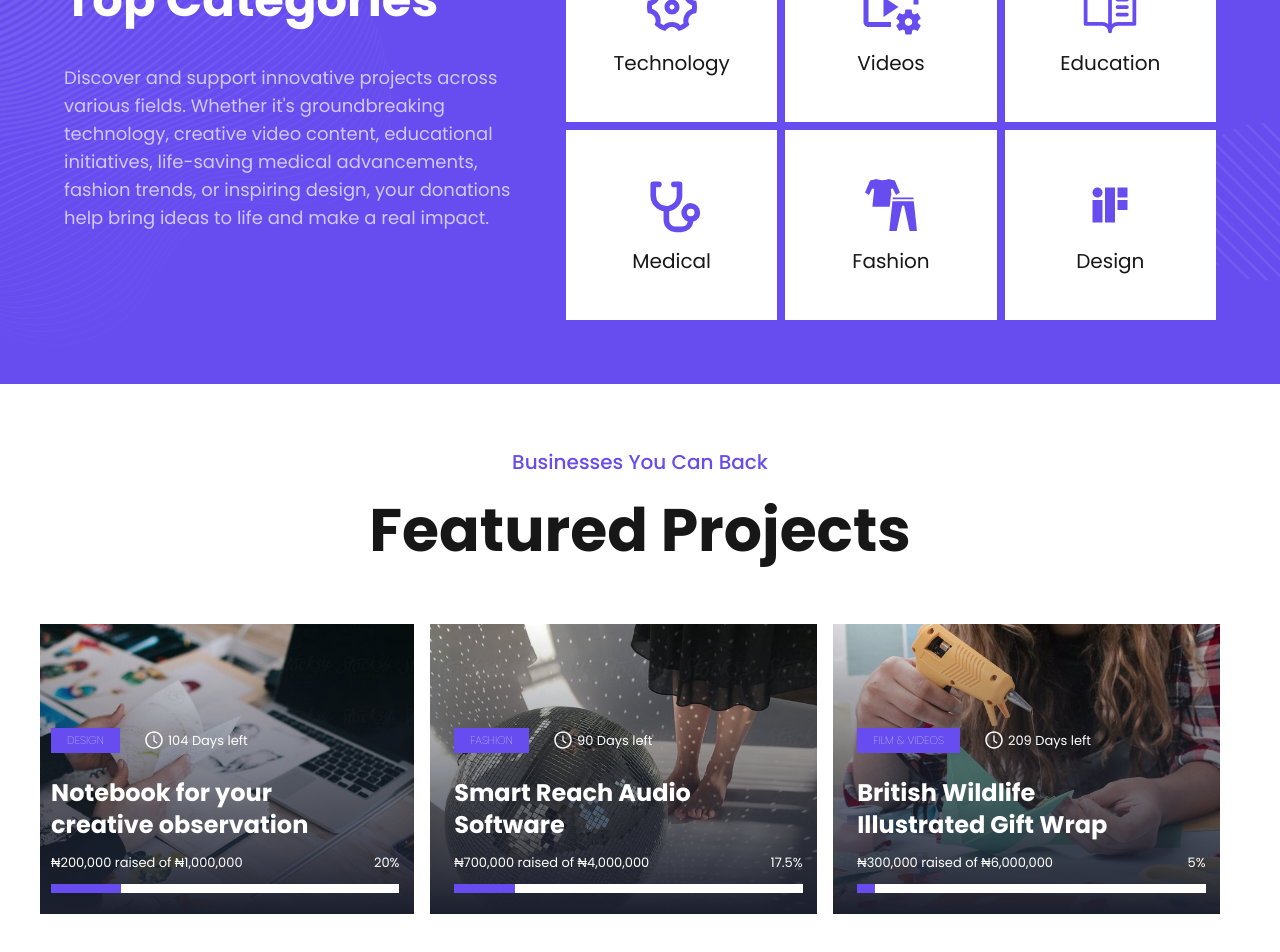
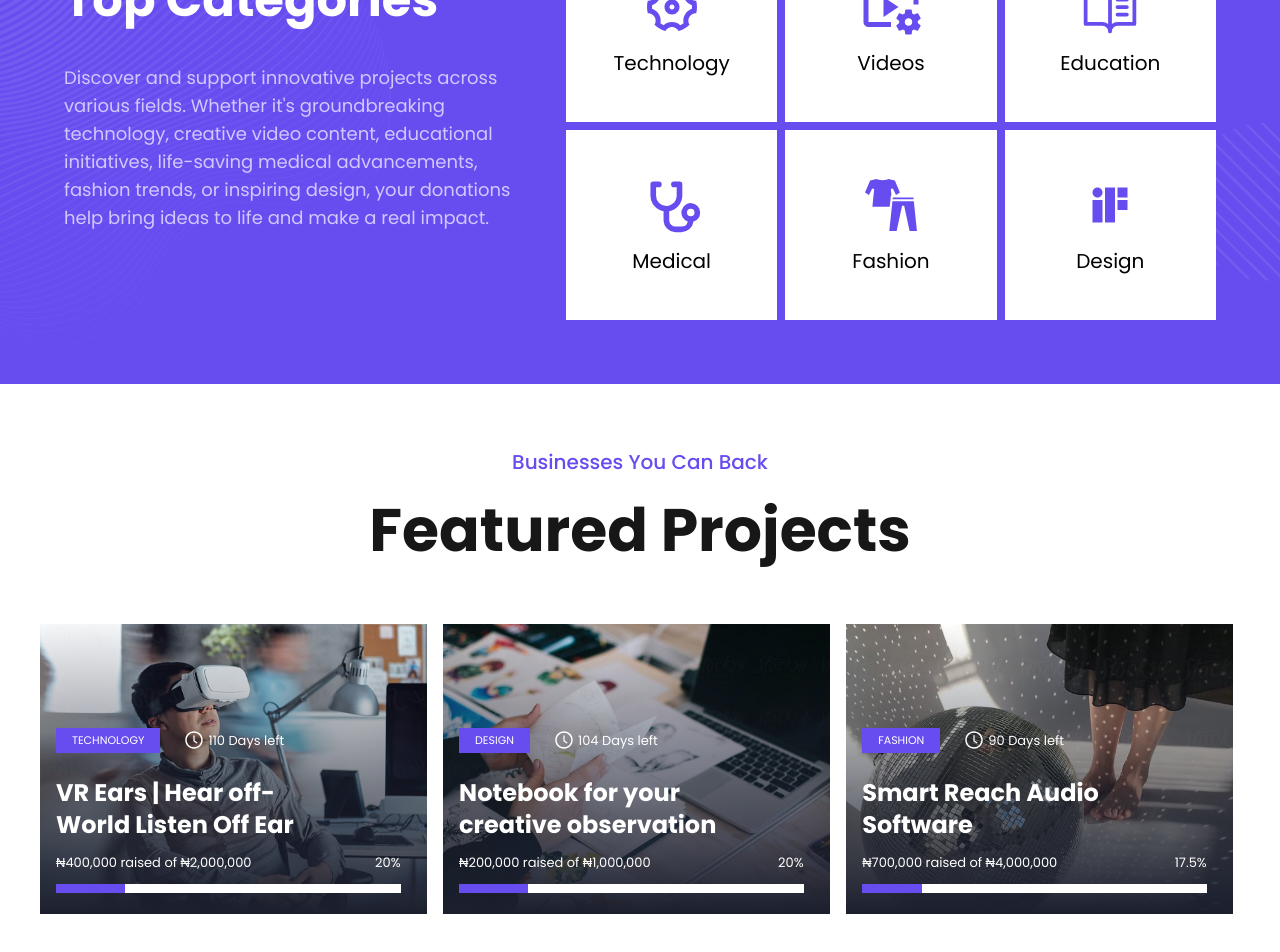
Before and after one commit to spanzyteo/Doughnation, a Next.js app: page / in a window 1280 px wide. Shown: the part 814-1766 px from the top of the page. Built offline with nearby package versions, Linux system fonts and the light colour scheme.

Commit message:
recent modification on the component folder

```diff
--- a/app/components/Banner.tsx
+++ b/app/components/Banner.tsx
@@ -119,7 +119,7 @@ const Banner = () => {
             className="absolute w-full h-full flex flex-col items-center justify-center"
           >
             <div>
-              <h1 className="text-white md:text-2xl text-lg font-semibold">
+              <h1 className="text-white md:text-2xl text-[16px] lg:font-semibold">
                 {slides[currentIndex].text}
               </h1>
               <div className="w-full border-t border-t-white"></div>
--- a/app/components/Categories.tsx
+++ b/app/components/Categories.tsx
@@ -26,27 +26,27 @@ const Categories = () => {
         <div className="grid grid-cols-2 md:grid-cols-3 gap-2 mt-8 lg:mt-0">
           <div className="h-[190px] w-full bg-white flex flex-col items-center justify-center gap-3">
             <RiSettings4Line className="h-[60px] w-[60px] text-[#674DF0]" />
-            <h1 className="text-xl">Technology</h1>
+            <h1 className="text-xl text-black">Technology</h1>
           </div>
           <div className="h-[190px] w-full bg-white flex flex-col items-center justify-center gap-3">
             <MdOutlineVideoSettings className="h-[60px] w-[60px] text-[#674DF0]" />
-            <h1 className="text-xl">Videos</h1>
+            <h1 className="text-xl text-black">Videos</h1>
           </div>
           <div className="h-[190px] w-full bg-white flex flex-col items-center justify-center gap-3">
             <PiBookOpenText className="h-[60px] w-[60px] text-[#674DF0]" />
-            <h1 className="text-xl">Education</h1>
+            <h1 className="text-xl text-black">Education</h1>
           </div>
           <div className="h-[190px] w-full bg-white flex flex-col items-center justify-center gap-3">
             <PiStethoscopeBold className="h-[60px] w-[60px] text-[#674DF0]" />
-            <h1 className="text-xl">Medical</h1>
+            <h1 className="text-xl text-black">Medical</h1>
           </div>
           <div className="h-[190px] w-full bg-white flex flex-col items-center justify-center gap-3">
             <GiClothes className="h-[60px] w-[60px] text-[#674DF0]" />
-            <h1 className="text-xl">Fashion</h1>
+            <h1 className="text-xl text-black">Fashion</h1>
           </div>
           <div className="h-[190px] w-full bg-white flex flex-col items-center justify-center gap-3">
             <CgIfDesign className="h-[60px] w-[60px] text-[#674DF0]" />
-            <h1 className="text-xl">Design</h1>
+            <h1 className="text-xl text-black">Design</h1>
           </div>
         </div>
       </div>
--- a/app/components/FeaturedProjects.tsx
+++ b/app/components/FeaturedProjects.tsx
@@ -34,7 +34,7 @@ const FeaturedProjects = () => {
   useEffect(() => {
     const interval = setInterval(() => {
       setStartIndex((prevIndex) => (prevIndex >= maxIndex ? 0 : prevIndex + 1))
-    }, 3000) // Change image every 3 seconds
+    }, 8000) // Change image every 3 seconds
 
     return () => clearInterval(interval)
   }, [maxIndex])
@@ -68,10 +68,10 @@ const FeaturedProjects = () => {
                 className="object-cover w-full h-full"
               />
               <div className="absolute inset-0 bg-gradient-to-t from-[rgb(27,31,46)] to-transparent"></div>
-              <div className="absolute top-16 flex flex-col w-full h-full group-hover:bg-white transition-all duration-500 ease-in-out">
-                <div className="w-[90%] absolute left-6 mt-10">
+              <div className="absolute lg:top-16 top-10 flex flex-col w-full h-full group-hover:bg-white transition-all duration-500 ease-in-out">
+                <div className="w-[89%] absolute left-4 mt-10">
                   <div className="flex items-center">
-                    <button className="bg-[#674DF0] text-white px-4 py-1 uppercase text-[11px] cursor-pointer font-thin">
+                    <button className="bg-[#674DF0] text-white px-4 py-1 uppercase text-[11px] cursor-pointer">
                       {item.category}
                     </button>
                     <div className="flex items-center">
@@ -81,7 +81,7 @@ const FeaturedProjects = () => {
                       </h1>
                     </div>
                   </div>
-                  <h1 className="text-white font-bold text-2xl mt-6 w-[270px] group-hover:text-black">
+                  <h1 className="text-white font-bold text-2xl lg:mt-6 mt-4 w-[270px] group-hover:text-black">
                     {item.title}
                   </h1>
                   <div className="flex mt-3 items-center justify-between">
--- a/app/components/Navbar.tsx
+++ b/app/components/Navbar.tsx
@@ -11,8 +11,8 @@ const Navbar = () => {
   }
   return (
     <div className="h-[90px] flex items-center justify-between fixed top-0 right-0 left-0 px-8 lg:px-20 bg-white z-10">
-      <BiMenuAltLeft className='block lg:hidden h-[30px] w-[30px]' onClick={() => handleOPenSidebar()}/>
-      <h1 className="font-semibold lg:text-xl text-sm">DOUGHNATION</h1>
+      <BiMenuAltLeft className='block lg:hidden h-[30px] w-[30px] text-black' onClick={() => handleOPenSidebar()}/>
+      <h1 className="font-semibold lg:text-xl text-sm text-black">DOUGHNATION</h1>
       <div className="lg:flex hidden gap-10 items-center">
         <h1>Home</h1>
         <h1>About</h1>
--- a/app/components/Sidebar.tsx
+++ b/app/components/Sidebar.tsx
@@ -42,7 +42,7 @@ const Sidebar = () => {
           >
             <ImCancelCircle
               onClick={handleCloseSidebar}
-              className="h-[25px] w-[25px] cursor-pointer"
+              className="h-[25px] w-[25px] cursor-pointer text-black"
             />
           </motion.div>
         </>
```
